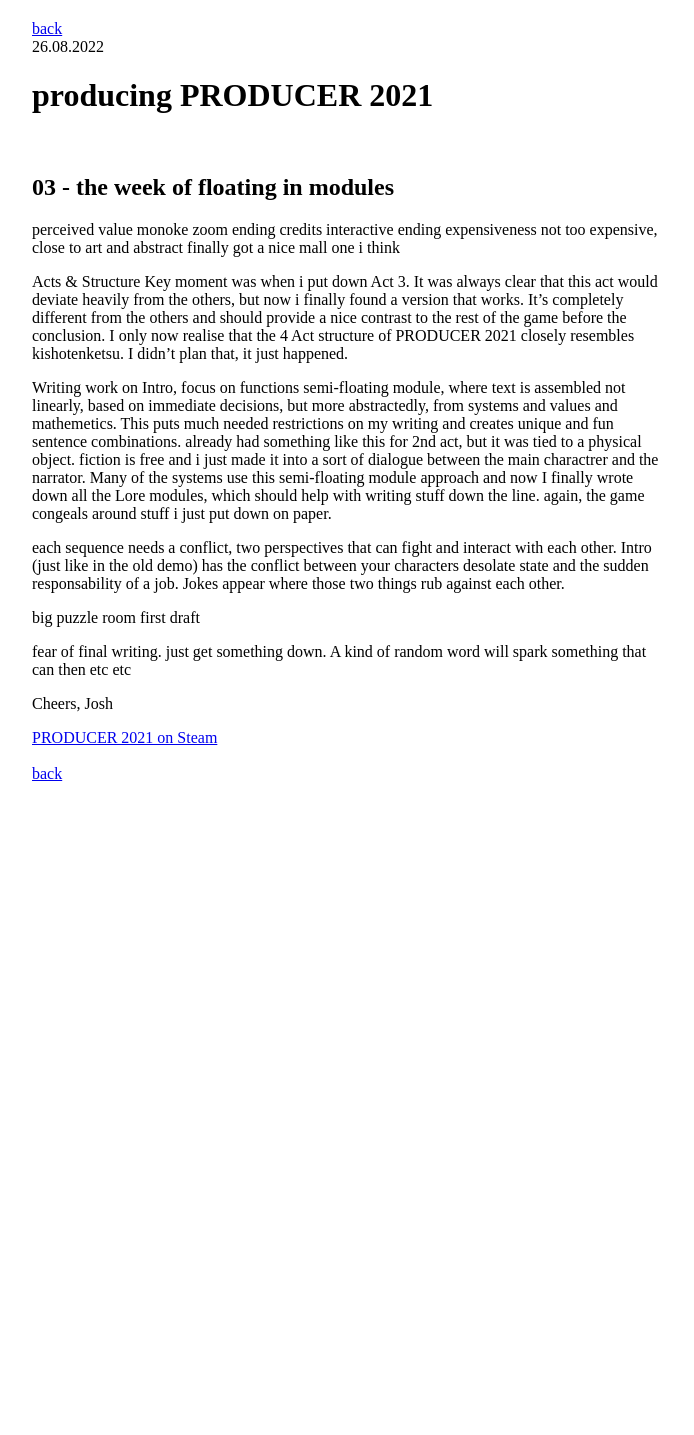
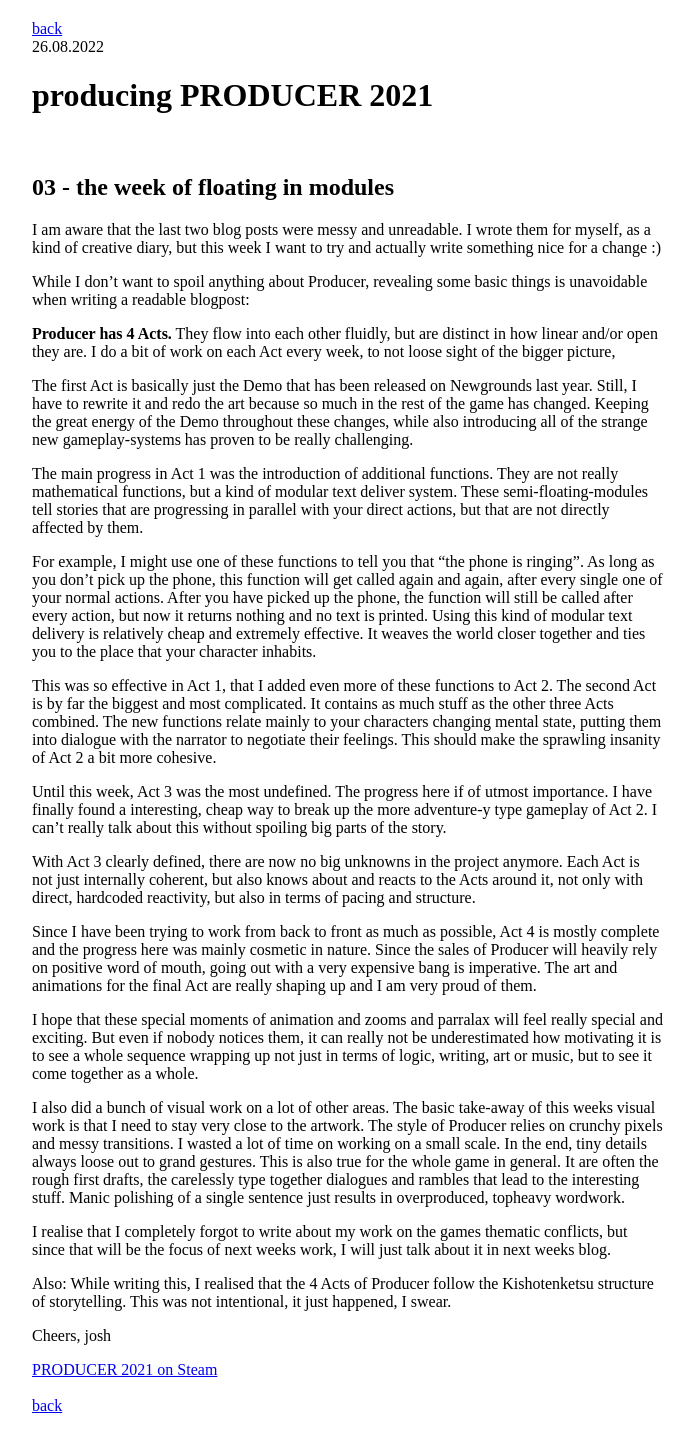
Before and after one commit to stuffedwombat/stuffedwombat.github.io, a Jekyll site: the page built from producering_03.md, in a window 1280 px wide. Shown: the whole page, without its empty margins (292-986 px from the left). Built offline with Jekyll 4.4.1, drawn with Linux system fonts in a browser that asks for light colours; our own code applies the rules of GitHub Pages for plain Markdown files; comment, search, counter and statistics services are not loaded; before the commit the page ends 900 px from its top, so only the background shows below that.

Commit message:
Update producering_03.md

```diff
--- a/producering_03.md
+++ b/producering_03.md
@@ -2,42 +2,43 @@
 26.08.2022
 <h1>producing PRODUCER 2021</h1><br>
 <h2>03 - the week of floating in modules</h2>
+I am aware that the last two blog posts were messy and unreadable. I wrote them for myself, as a kind of creative diary, but this week I want to try and actually write something nice for a change :)
 
-perceived value
-monoke zoom
-ending credits interactive
-ending expensiveness
-not too expensive, close to art and abstract
-finally got a nice mall one i think
+While I don’t want to spoil anything about Producer, revealing some basic things is unavoidable when writing a readable blogpost:
 
-Acts & Structure
-Key moment was when i put down Act 3.
-It was always clear that this act would deviate heavily from the others, but now i finally found a version that works.
-It's completely different from the others and should provide a nice contrast to the rest of the game before the conclusion.
-I only now realise that the 4 Act structure of PRODUCER 2021 closely resembles kishotenketsu. I didn't plan that, it just happened.
+**Producer has 4 Acts.**
+They flow into each other fluidly, but are distinct in how linear and/or open they are. I do a bit of work on each Act every week, to not loose sight of the bigger picture,
 
-Writing
-work on Intro, focus on functions
-semi-floating module, where text is assembled not linearly, based on immediate decisions, but more abstractedly, from systems and values and mathemetics.
-This puts much needed restrictions on my writing and creates unique and fun sentence combinations.
-already had something like this for 2nd act, but it was tied to a physical object.
-fiction is free and i just made it into a sort of dialogue between the main charactrer and the narrator.
-Many of the systems use this semi-floating module approach and now I finally wrote down all the Lore modules, which should help with writing stuff down the line.
-again, the game congeals around stuff i just put down on paper.
+The first Act is basically just the Demo that has been released on Newgrounds last year. Still, I have to rewrite it and redo the art because so much in the rest of the game has changed. Keeping the great energy of the Demo throughout these changes, while also introducing all of the strange new gameplay-systems has proven to be really challenging.
 
 
+The main progress in Act 1 was the introduction of additional functions. They are not really mathematical functions, but a kind of modular text deliver system.  These semi-floating-modules tell stories that are progressing in parallel with your direct actions, but that are not directly affected by them.
 
-each sequence needs a conflict, two perspectives that can fight and interact with each other.
-Intro (just like in the old demo) has the conflict between your characters desolate state and the sudden responsability of a job.
-Jokes appear where those two things rub against each other.
+For example, I might use one of these functions to tell you that “the phone is ringing”. As long as you don’t pick up the phone, this function will get called again and again, after every single one of your normal actions. After you have picked up the phone, the function will still be called after every action, but now it returns nothing and no text is printed.
+Using this kind of modular text delivery is relatively cheap and extremely effective. It weaves the world closer together and ties you to the place that your character inhabits.
 
-big puzzle room first draft
+This was so effective in Act 1, that I added even more of these functions to Act 2.
+The second Act is by far the biggest and most complicated. It contains as much stuff as the other three Acts combined. The new functions relate mainly to your characters changing mental state, putting them into dialogue with the narrator to negotiate their feelings. This should make the sprawling insanity of Act 2 a bit more cohesive.
 
-fear of final writing.
-just get something down. A kind of random word will spark something that can then etc etc
+Until this week, Act 3 was the most undefined. The progress here if of utmost importance. I have finally found a interesting, cheap way to break up the more adventure-y type gameplay of Act 2. I can’t really talk about this without spoiling big parts of the story.
+
+With Act 3 clearly defined, there are now no big unknowns in the project anymore. Each Act is not just internally coherent, but also knows about and reacts to the Acts around it, not only with direct,  hardcoded reactivity, but also in terms of pacing and structure.
+
+Since I have been trying to work from back to front as much as possible, Act 4 is mostly complete and the progress here was mainly cosmetic in nature.
+Since the sales of Producer will heavily rely on positive word of mouth, going out with a very expensive bang is imperative. The art and animations for the final Act are really shaping up and I am very proud of them.
+
+I hope that these special moments of animation and zooms and parralax will feel really special and exciting. But even if nobody notices them, it can really not be underestimated how motivating it is to see a whole sequence wrapping up not just in terms of logic, writing, art or music, but to see it come together as a whole.
+
+I also did a bunch of visual work on a lot of other areas. The basic take-away of this weeks visual work is that I need to stay very close to the artwork. The style of Producer relies on crunchy pixels and messy transitions. I wasted a lot of time on working on a small scale. In the end, tiny details always loose out to grand gestures. This is also true for the whole game in general.
+It are often the rough first drafts, the carelessly type together dialogues and rambles that lead to the interesting stuff. Manic polishing of a single sentence just results in overproduced, topheavy wordwork.
+
+I realise that I completely forgot to write about my work on the games thematic conflicts, but since that will be the focus of next weeks work, I will just talk about it in next weeks blog.
+
+Also: While writing this, I realised that the 4 Acts of Producer follow the Kishotenketsu structure of storytelling. This was not intentional, it just happened, I swear.
 
 Cheers,
-Josh
+josh
+
 
 <a href="https://store.steampowered.com/app/1667320/PRODUCER_2021/?beta=1" target="_blank">PRODUCER 2021 on Steam</a><br>
 <br>
```
